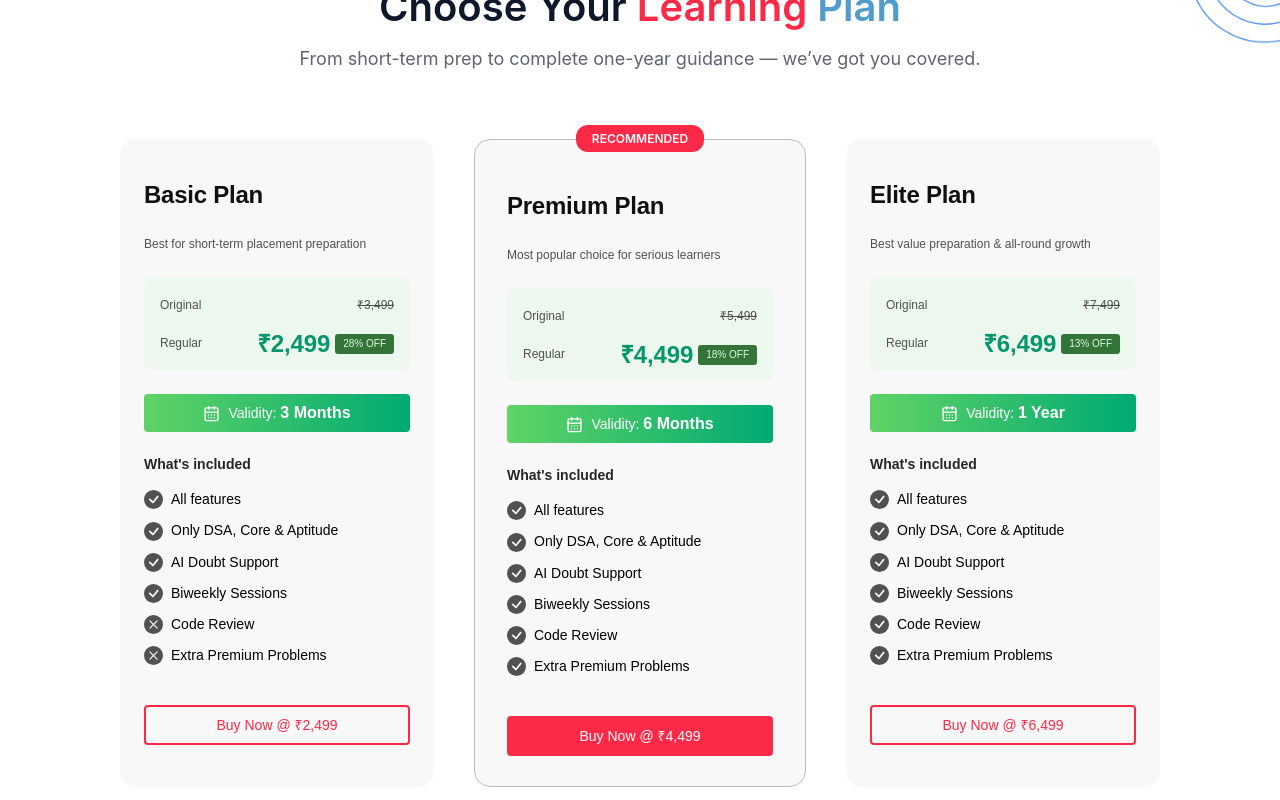
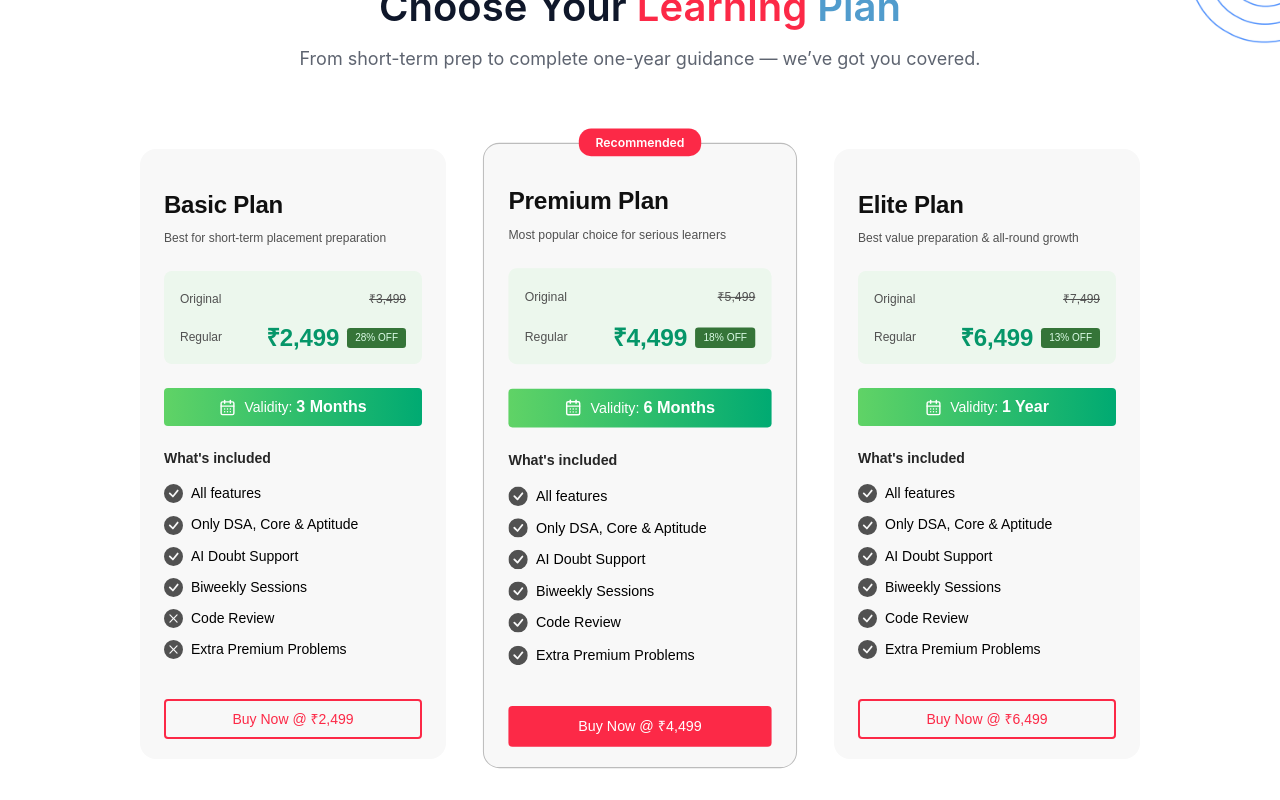
Before and after one commit to 143venkatsai/pricing-page, a React (Vite) app: page /pricing in a window 1280 px wide. Shown: the part 1800-2600 px from the top of the page. Built offline with nearby package versions, Linux system fonts and the light colour scheme.

Commit message:
updated Plans

```diff
--- a/src/pages/Pricing/index.jsx
+++ b/src/pages/Pricing/index.jsx
@@ -14,7 +14,6 @@ import {
   PacksGrid,
   PackTopSection,
   Plan,
-  PlanList,
   PlansContainer,
   PricingContainer,
   RightSection,
@@ -134,10 +133,10 @@ const Pricing = () => {
                 activePlan={selectPlan === plan.type}
               >
                 {plan.recommended && <div className="tag">Recommended</div>}
-
-                <h2 className="title">{plan.name}</h2>
-                <p className="desc">{plan.description}</p>
-
+                <div className="plan-top">
+                  <h2 className="title">{plan.name}</h2>
+                  <p className="desc">{plan.description}</p>
+                </div>
                 <div className="price-box">
                   <div className="original">
                     <span>Original</span>
--- a/src/pages/Pricing/styledComponents.js
+++ b/src/pages/Pricing/styledComponents.js
@@ -587,7 +587,9 @@ export const PlansContainer = styled.div`
       overflow-y: visible !important;
       scroll-behavior: smooth;
       position: relative;
-      padding-top: 28px;
+      padding: 38px 20px 40px 20px;
+      // padding-bottom: 40px;
+      align-items: flex-start;
 
       @media screen and (max-width: 786px) {
         display: flex;
@@ -634,33 +636,11 @@ export const PlansContainer = styled.div`
 
   @media screen and (min-width: 860px) {
     .plans-wrapper {
-      overflow: visible;
+      overflow: visible !important;
 
       .arrow {
         display: none;
       }
-    }
-  }
-`;
-
-export const PlanList = styled.div`
-  display: flex;
-  flex-direction: row !important;
-  justify-content: center;
-  align-items: stretch;
-  flex-wrap: wrap;
-  gap: 24px;
-  position: relative;
-
-  @media screen and (max-width: 1024px) {
-    flex-wrap: nowrap;
-    overflow-x: auto;
-    scroll-behavior: smooth;
-    gap: 16px;
-    padding-bottom: 12px;
-    scrollbar-width: none;
-    &::-webkit-scrollbar {
-      display: none;
     }
   }
 `;
@@ -675,14 +655,16 @@ export const Plan = styled.div`
   transition: all 0.3s ease-in-out;
   gap: 24px;
   overflow: visible !important;
+  padding: 20px 24px;
 
   border: ${(props) => (props.activePlan ? "1px solid #bcbcbc" : "none")};
   box-shadow: ${(props) =>
     props.activePlan
       ? "0px 0px 1.5px 0px var(--YellowYellow-300)"
       : "box-shadow: 0px 0px 3.2px 0px #FFFFFF33"};
-  padding: ${(props) => (props.activePlan ? "30px 32px" : "20px 24px")};
-  // transform: ${(props) => (props.activePlan ? "scale(1.05)" : "scale(1)")};
+  // padding: ${(props) => (props.activePlan ? "30px 32px" : "20px 24px")};
+  transform: ${(props) => (props.activePlan ? "scale(1.02)" : "scale(1)")};
+  // z-index: ${(props) => (props.activePlan ? 2 : 1)};
 
   @media screen and (max-width: 786px) {
     max-width: 80%;
@@ -705,9 +687,14 @@ export const Plan = styled.div`
     font-weight: 600;
     padding: 6px 16px;
     border-radius: 12px;
-    text-transform: uppercase;
     align-self: center;
     overflow: visible;
+  }
+
+  .plan-top {
+    display: flex;
+    flex-direction: column;
+    gap: 8px;
   }
 
   .title {
@@ -790,7 +777,7 @@ export const Plan = styled.div`
         color: #059669;
         margin: 0;
         margin-left: auto;
-        margin-right: 5px;
+        margin-right: 8px;
       }
 
       button {
```
